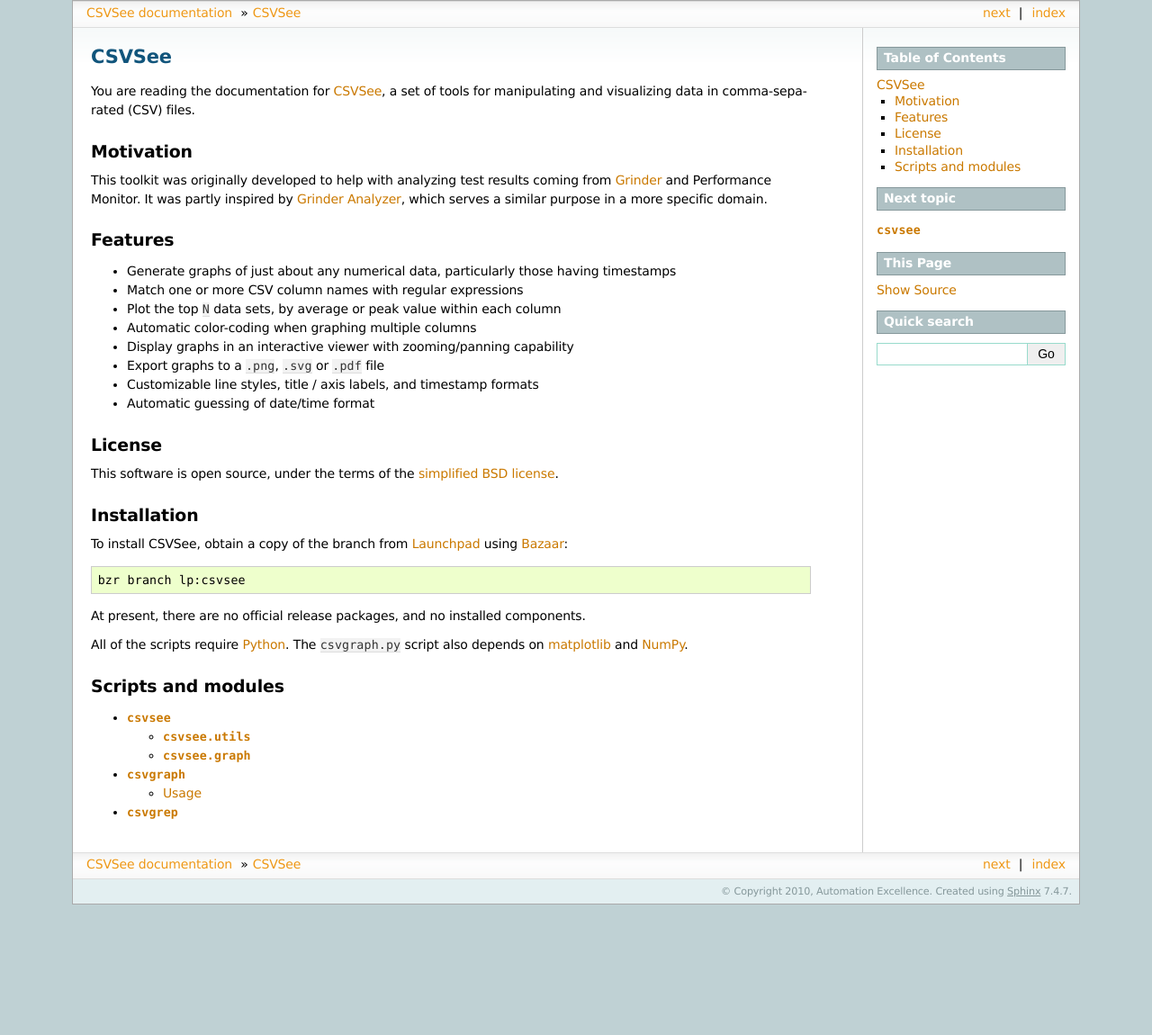
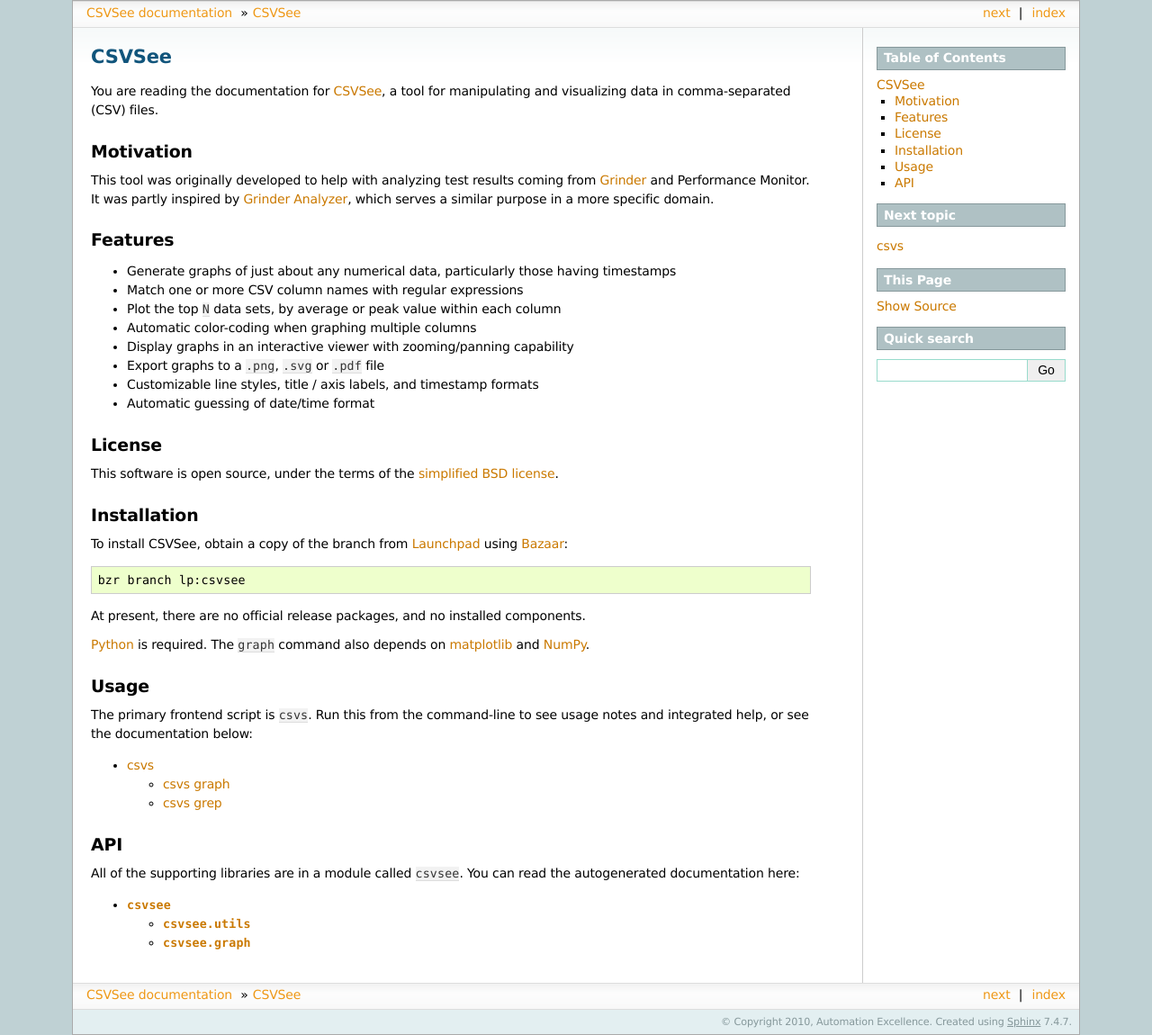
Before and after one commit to a-e/csvsee, a Sphinx documentation site: the page built from docs/index.rst, in a window 1280 px wide. Shown: the whole page at 90% size. Built offline with Sphinx 7.4.7, drawn with Linux system fonts in a browser that asks for light colours; before the commit the page ends 1005 px from its top, so only the background shows below that.

Commit message:
Overhauled documentation; overhauled date-parsing in utils.py; got date-guessing to work pretty well for 'csvs grep'

```diff
--- a/docs/csvgrep.rst
+++ /dev/null
@@ -1,5 +0,0 @@
-:mod:`csvgrep`
-==============
-
-.. automodule:: csvgrep
-    :members:
--- a/docs/index.rst
+++ b/docs/index.rst
@@ -6,17 +6,17 @@
 CSVSee
 ======
 
-You are reading the documentation for CSVSee_, a set of tools for manipulating
-and visualizing data in comma-separated (CSV) files.
+You are reading the documentation for CSVSee_, a tool for manipulating and
+visualizing data in comma-separated (CSV) files.
 
 .. _CSVSee: http://www.automation-excellence.com/software/csvsee
 
 
 Motivation
 ----------
-This toolkit was originally developed to help with analyzing test results
-coming from Grinder_ and Performance Monitor. It was partly inspired by
-`Grinder Analyzer`_, which serves a similar purpose in a more specific domain.
+This tool was originally developed to help with analyzing test results coming
+from Grinder_ and Performance Monitor. It was partly inspired by `Grinder
+Analyzer`_, which serves a similar purpose in a more specific domain.
 
 .. _Grinder: http://grinder.sourceforge.net/
 .. _Grinder Analyzer: http://track.sourceforge.net/
@@ -48,8 +48,8 @@
 
 At present, there are no official release packages, and no installed components.
 
-All of the scripts require Python_. The ``csvgraph.py`` script also depends on
-matplotlib_ and NumPy_.
+Python_ is required. The ``graph`` command also depends on matplotlib_ and
+NumPy_.
 
 .. _Launchpad: https://code.launchpad.net/csvsee
 .. _Bazaar: http://bazaar.canonical.com/
@@ -58,12 +58,22 @@
 .. _NumPy: http://sourceforge.net/projects/numpy/files/
 
 
-Scripts and modules
--------------------
+Usage
+-----
+The primary frontend script is ``csvs``. Run this from the command-line to see
+usage notes and integrated help, or see the documentation below:
+
+.. toctree::
+    :maxdepth: 2
+
+    csvs
+
+API
+---
+All of the supporting libraries are in a module called ``csvsee``. You can
+read the autogenerated documentation here:
 
 .. toctree::
     :maxdepth: 2
 
     csvsee
-    csvgraph
-    csvgrep
```
Also changed, not shown: docs/csvgraph.rst (deleted, +0 -45 lines), docs/csvs.rst (added, +79 -0 lines), 2 other files.
